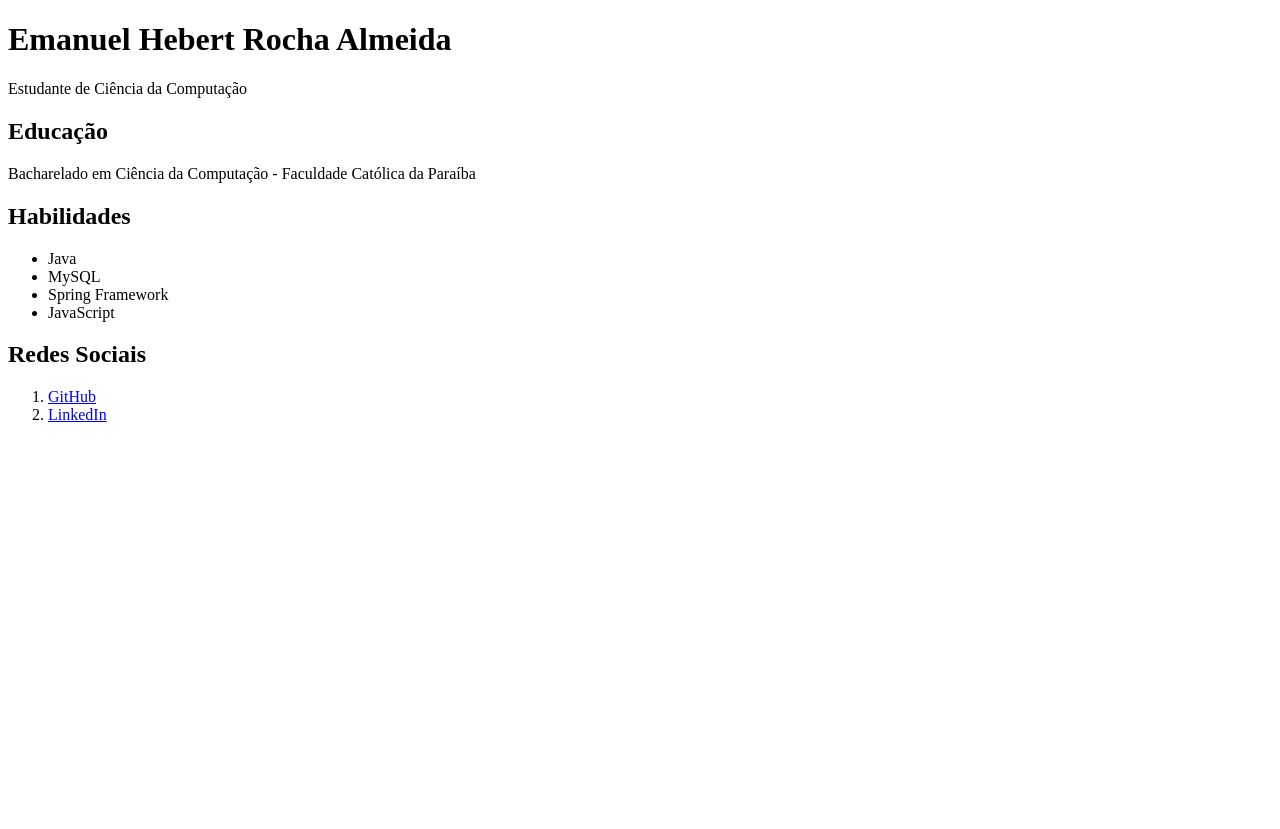
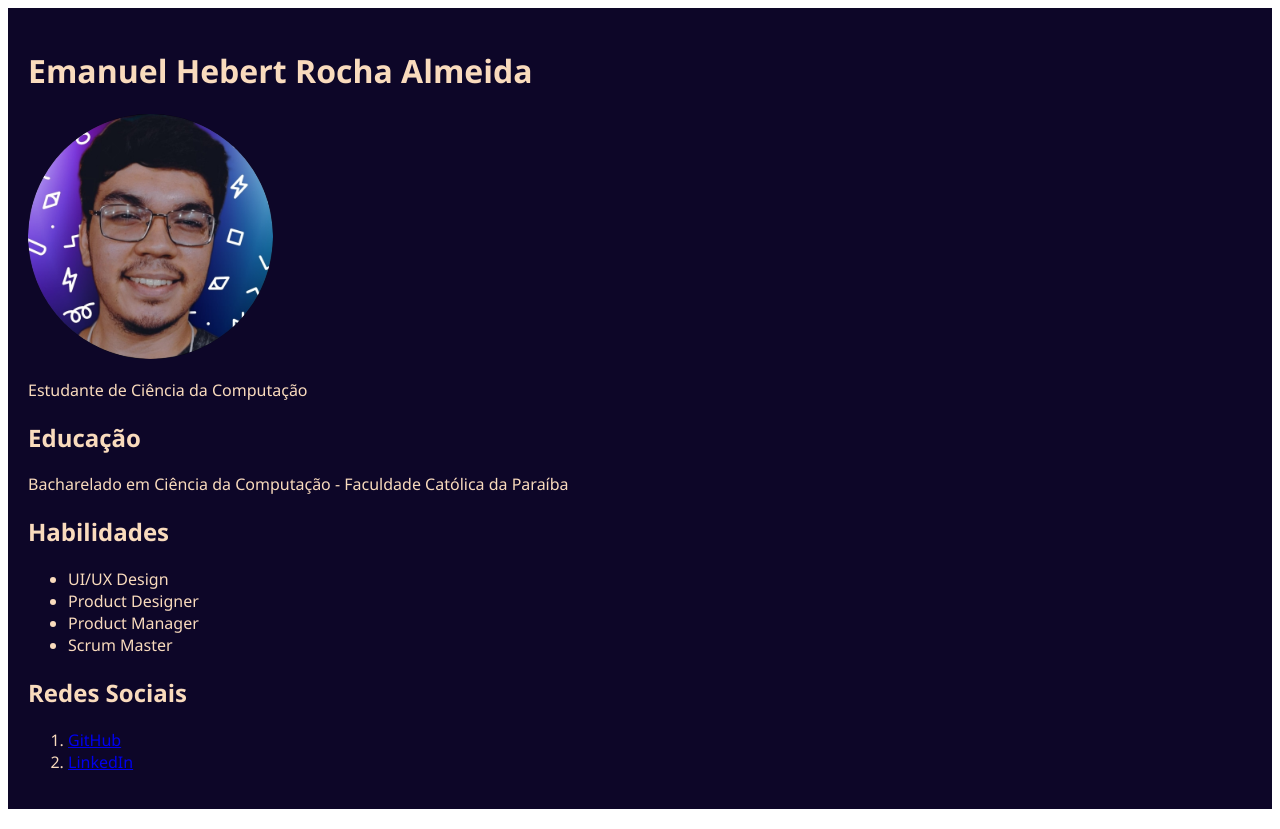
Before and after one commit to emanuelhebert/IHC-Aulas, a plain HTML site: page Atividade 1/index.html in a window 1280 px wide. Before the commit the page ends 800 px from the top, so only its background shows below. Drawn offline with Linux system fonts and the light colour scheme.

Commit message:
Add files via upload

```diff
--- a/Atividade 1/index.html
+++ b/Atividade 1/index.html
@@ -4,26 +4,28 @@
     <meta charset="UTF-8">
     <meta name="viewport" content="width=device-width, initial-scale=1.0">
     <title>Currículo</title>
+    <link rel="stylesheet" href="style.css">
 </head>
 <body>
     <div class="container">
         <header>
             <h1>Emanuel Hebert Rocha Almeida</h1>
+            <img id="foto" src="Profile_picture.jpg" alt="Minha foto">
             <p>Estudante de Ciência da Computação</p>
         </header>
 
         <section class="education">
-            <h2>Educação</h2>
+            <h2 id="Educação">Educação</h2>
             <p>Bacharelado em Ciência da Computação - Faculdade Católica da Paraíba</p>
         </section>
 
         <section class="skills">
             <h2>Habilidades</h2>
             <ul>
-                <li>Java</li>
-                <li>MySQL</li>
-                <li>Spring Framework</li>
-                <li>JavaScript</li>
+                <li>UI/UX Design</li>
+                <li>Product Designer</li>
+                <li>Product Manager</li>
+                <li>Scrum Master</li>
             </ul>
         </section>
 
@@ -31,7 +33,7 @@
             <h2>Redes Sociais</h2>
             <ol>
                 <li><a href="https://github.com/emanuelhebert" target="_blank">GitHub</a></li>
-                <li><a href="nkedin.com/in/emanuel-hebert/" target="_blank">LinkedIn</a></li>
+                <li><a href="https://www.linkedin.com/in/emanuel-hebert/" target="_blank">LinkedIn</a></li>
             </ol>
         </section>
     </div>
--- /dev/null
+++ b/Atividade 1/style.css
@@ -0,0 +1,38 @@
+.container {
+    background-color: #0D0628;
+    border: 1px #ddd;
+    padding: 20px;
+    margin-bottom: 20px;
+}
+
+h1{
+    color: #F9DBBD;
+    margin-right: 31%;
+    font-family: 'Segoe UI', Tahoma, Geneva, Verdana, sans-serif;
+}
+
+h2{
+    color: #F9DBBD;
+    font-family: 'Segoe UI', Tahoma, Geneva, Verdana, sans-serif;
+}
+
+p{
+    color: #F9DBBD;
+    font-family: 'Segoe UI', Tahoma, Geneva, Verdana, sans-serif;
+}
+
+.skills{
+    color: #F9DBBD;
+    font-family: 'Segoe UI', Tahoma, Geneva, Verdana, sans-serif;
+}
+
+.social{
+    color: #F9DBBD;
+    font-family: 'Segoe UI', Tahoma, Geneva, Verdana, sans-serif;
+}
+
+#foto{
+    width: 20%;
+    height: 20%;
+    border-radius: 50%;
+}
```
Also changed, not shown: Atividade 1/Profile_picture.jpg (added).
